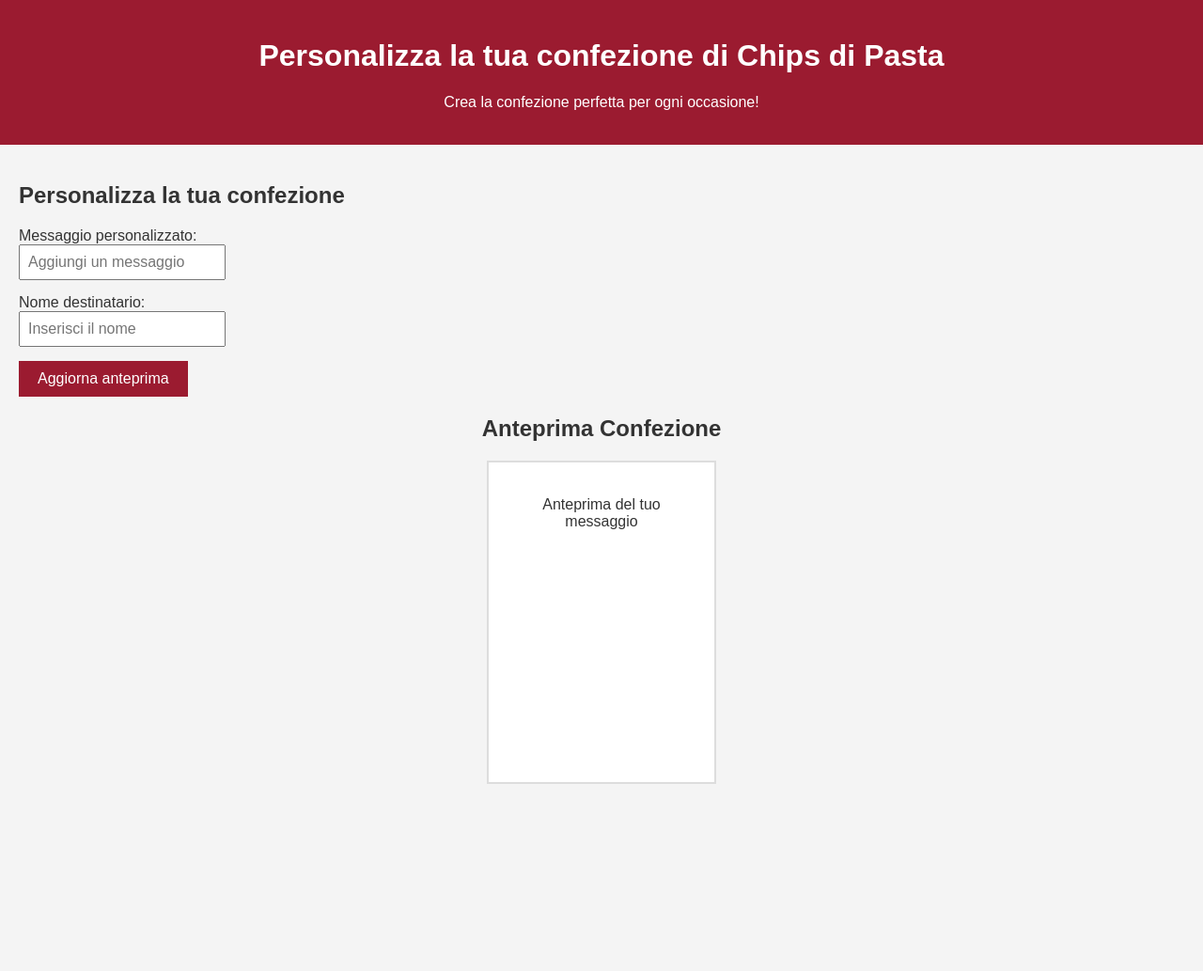
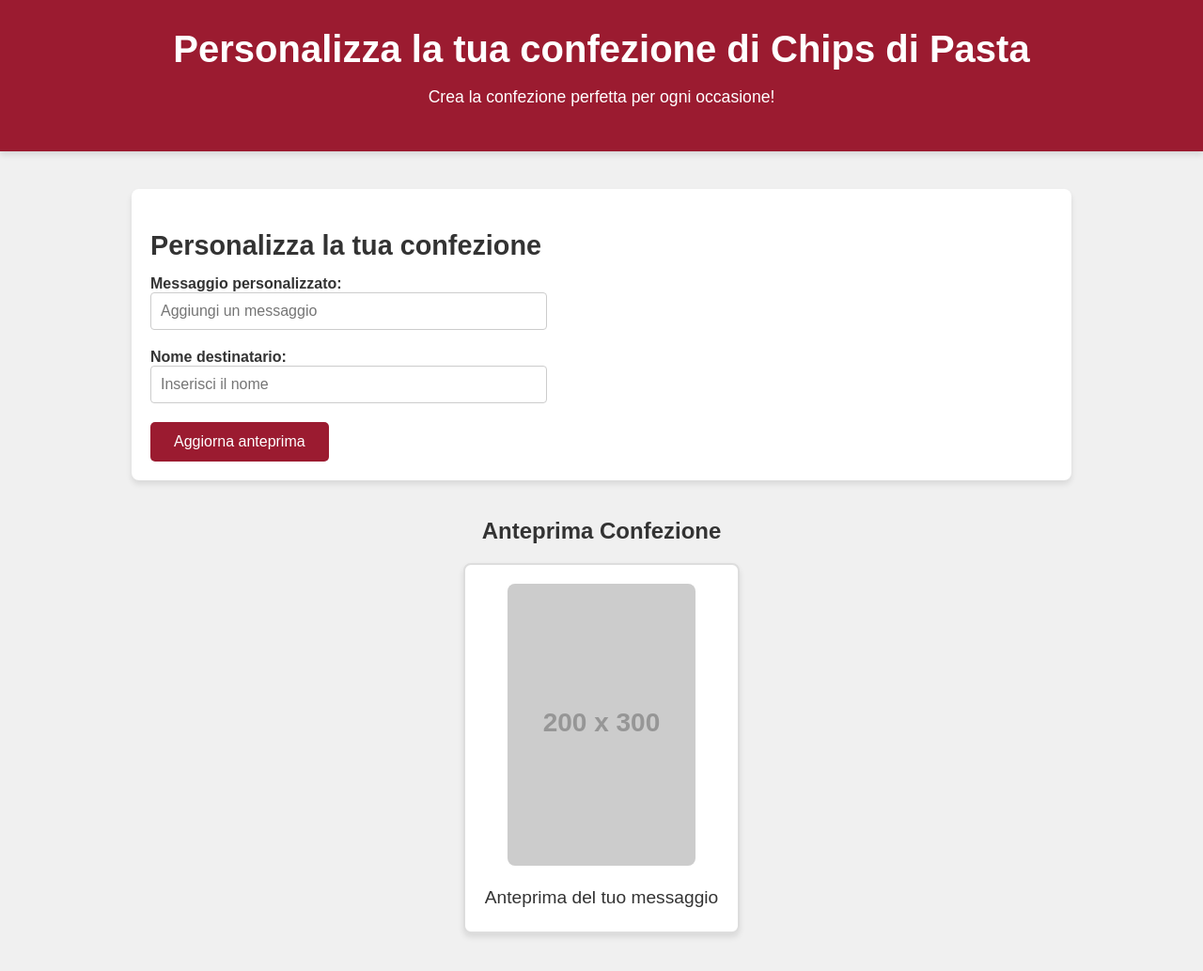
Before and after one commit to Gabry110902/chips-di-pasta-demo, a plain HTML site: page chips_di_pasta.html in a window 1280 px wide. Shown: the whole page at 94% size. Before the commit the page ends 854 px from the top, so only its background shows below. Drawn offline with Linux system fonts and the light colour scheme; placeholder pictures from the web are drawn by us.

Commit message:
Update chips_di_pasta.html

```diff
--- a/chips_di_pasta.html
+++ b/chips_di_pasta.html
@@ -6,30 +6,85 @@
     <title>Chips di Pasta - Personalizza la tua confezione</title>
     <style>
         body {
-            font-family: Arial, sans-serif;
-            background-color: #f4f4f4;
+            font-family: 'Arial', sans-serif;
+            background-color: #f0f0f0;
             color: #333;
             margin: 0;
             padding: 0;
+            box-sizing: border-box;
         }
 
         header {
             background-color: #9b1b30;
             color: white;
-            padding: 20px;
+            padding: 30px 20px;
             text-align: center;
+            box-shadow: 0 4px 6px rgba(0, 0, 0, 0.1);
+        }
+
+        header h1 {
+            font-size: 2.5rem;
+            margin: 0;
+        }
+
+        header p {
+            font-size: 1.1rem;
         }
 
         .container {
-            padding: 20px;
+            padding: 40px 20px;
+            max-width: 1000px;
+            margin: 0 auto;
         }
 
         .customization-section {
-            margin-top: 20px;
+            background-color: white;
+            padding: 20px;
+            border-radius: 8px;
+            box-shadow: 0 4px 6px rgba(0, 0, 0, 0.1);
+            margin-bottom: 40px;
+        }
+
+        .customization-section h2 {
+            font-size: 1.8rem;
+            margin-bottom: 15px;
+        }
+
+        .input-field {
+            margin-bottom: 20px;
+        }
+
+        input[type="text"] {
+            padding: 10px;
+            font-size: 16px;
+            width: 100%;
+            max-width: 400px;
+            border: 1px solid #ccc;
+            border-radius: 4px;
+            transition: border 0.3s ease;
+        }
+
+        input[type="text"]:focus {
+            border-color: #9b1b30;
+            outline: none;
+        }
+
+        button {
+            padding: 12px 25px;
+            background-color: #9b1b30;
+            color: white;
+            border: none;
+            font-size: 16px;
+            cursor: pointer;
+            border-radius: 5px;
+            transition: background-color 0.3s ease;
+        }
+
+        button:hover {
+            background-color: #7a1422;
         }
 
         .preview-container {
-            margin-top: 20px;
             text-align: center;
         }
 
@@ -37,34 +92,28 @@
             border: 2px solid #ddd;
             display: inline-block;
             padding: 20px;
-            width: 200px;
-            height: 300px;
+            width: 250px;
+            height: 350px;
             background-color: #fff;
             text-align: center;
+            border-radius: 8px;
+            box-shadow: 0 4px 6px rgba(0, 0, 0, 0.1);
+            transition: all 0.3s ease;
         }
 
-        .input-field {
-            margin-bottom: 15px;
+        .preview img {
+            max-width: 100%;
+            border-radius: 8px;
         }
 
-        input[type="text"] {
-            padding: 8px;
-            font-size: 16px;
-            width: 100%;
-            max-width: 200px;
+        .preview-text {
+            font-size: 1.2rem;
+            color: #333;
         }
 
-        button {
-            padding: 10px 20px;
-            background-color: #9b1b30;
-            color: white;
-            border: none;
-            font-size: 16px;
-            cursor: pointer;
-        }
-
-        button:hover {
-            background-color: #7a1422;
+        .input-field label {
+            font-weight: bold;
+            margin-bottom: 5px;
         }
     </style>
 </head>
@@ -92,7 +141,8 @@
         <section class="preview-container">
             <h2>Anteprima Confezione</h2>
             <div class="preview" id="preview-box">
-                <p id="preview-text">Anteprima del tuo messaggio</p>
+                <img src="https://via.placeholder.com/200x300?text=Confezione" alt="Anteprima confezione">
+                <p id="preview-text" class="preview-text">Anteprima del tuo messaggio</p>
             </div>
         </section>
     </div>
```
